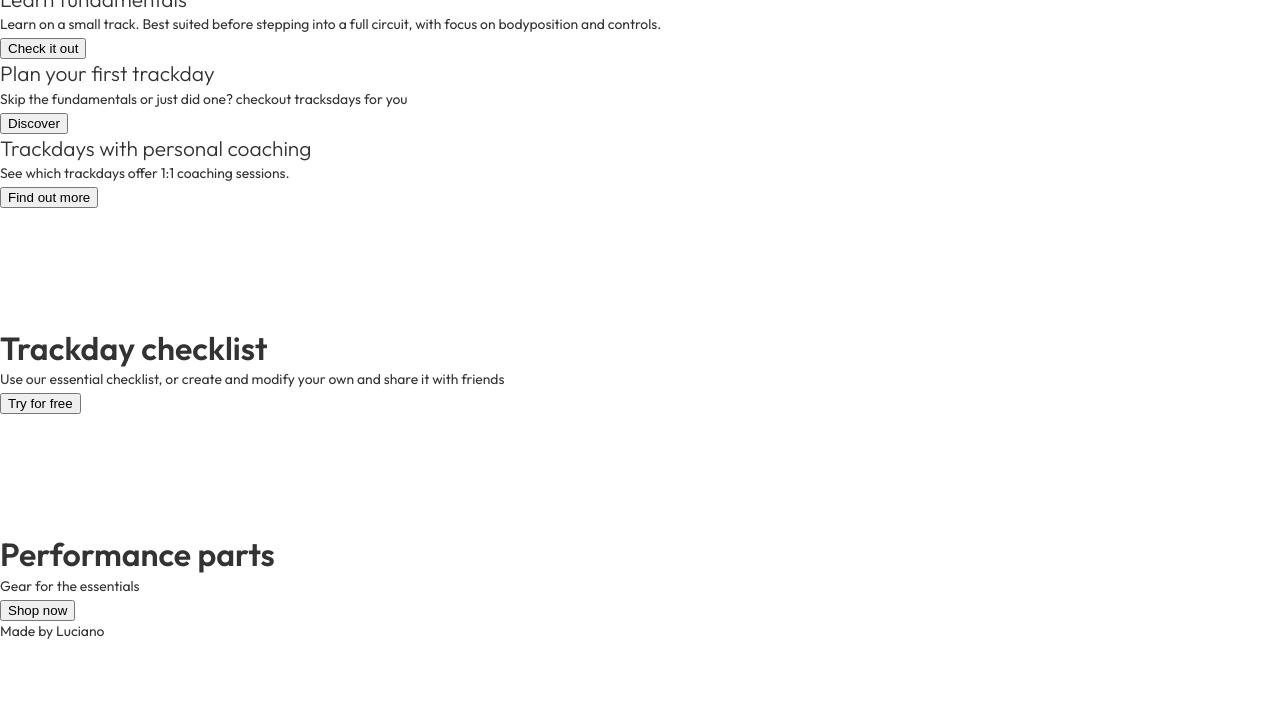
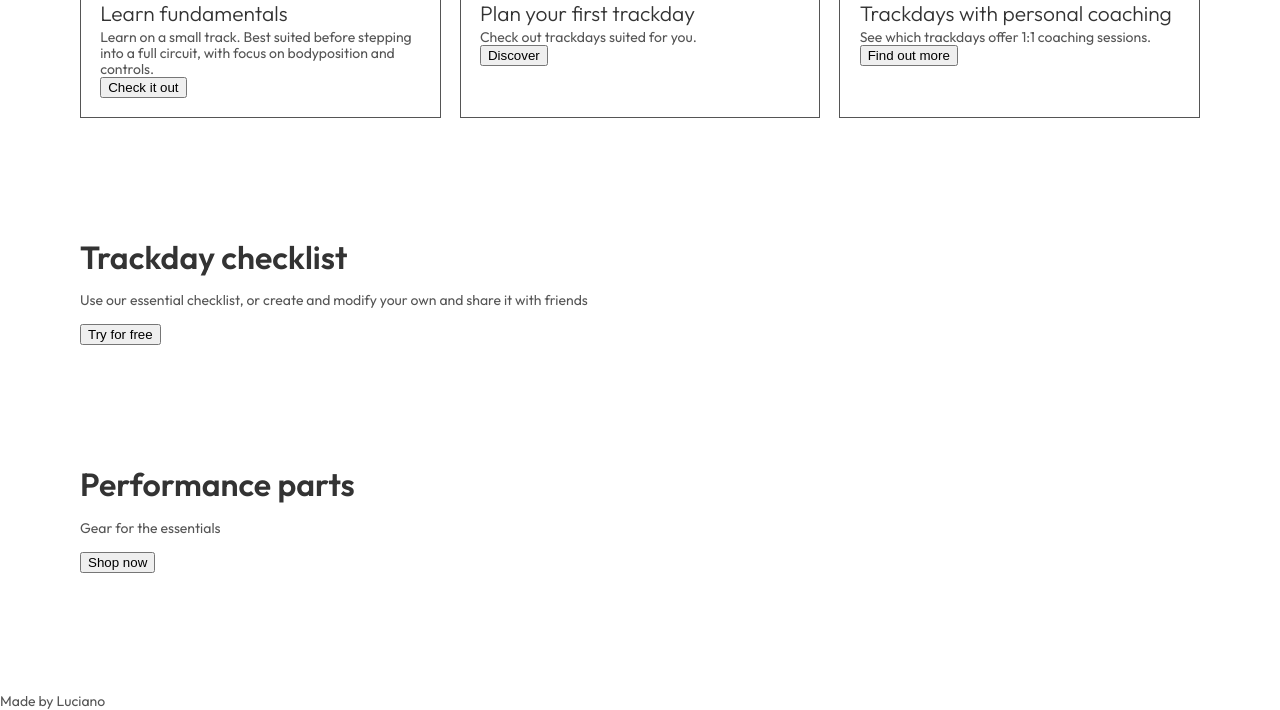
Before and after one commit to Luciano765/trackready, a plain HTML site: page index.html in a window 1280 px wide. Shown: the part 743-1453 px from the top of the page. Before the commit the page ends 1385 px from the top, so only its background shows below. Drawn offline with Linux system fonts and the light colour scheme.

Commit message:
Refactor TrackReady CSS strcuture

```diff
--- a/index.html
+++ b/index.html
@@ -14,6 +14,7 @@
     <body>
 
         <header>
+            <div class="container">
                 <nav>
                     <ul>
                         <li><a href="#">Home</a></li>
@@ -22,16 +23,17 @@
                         <li><a href="#">Performance parts</a></li>
                     </ul>
                 </nav>
+            </div>
         </header>
 
-        <main>
+        <main class="container">
 
-            <section id="hero" class="margin-bottom-80">
+            <section id="hero" class="section-spacing">
                 <h1>TrackReady</h1>
                 <p>Find your perfect trackday</p>
             </section>
 
-            <section id="search" class="margin-bottom-80">
+            <section id="search" class="section-spacing">
                <form action="#">
                     <h2>Find your perfect trackday</h2>
 
@@ -62,15 +64,17 @@
             </section>
 
 
-            <section id="featured" class="margin-bottom-80">
+            <section id="featured" class="section-spacing">
                 <h2>Featured trackday in Portimão</h2>
                 <p>Last spots left</p>
                 <button type="button">Sign up</button>
             </section>
 
 
-            <section id="curated-trackdays" class="margin-bottom-80">
+            <section id="curated-trackdays" class="section-spacing">
                 <h2>Curated trackdays</h2>
+
+                <div class="curated-trackday-list">
                     <article class="curated-trackday-card">
                         <h3>Learn fundamentals</h3>
                         <p>Learn on a small track. Best suited before stepping into a full circuit, with focus on bodyposition and controls.</p>
@@ -79,7 +83,7 @@
 
                     <article class="curated-trackday-card">
                         <h3>Plan your first trackday</h3>
-                    <p>Skip the fundamentals or just did one? checkout tracksdays for you</p>
+                        <p>Check out trackdays suited for you.</p>
                         <button type="button">Discover</button>
                     </article>
 
@@ -88,17 +92,18 @@
                         <p>See which trackdays offer 1:1 coaching sessions.</p>
                         <button type="button">Find out more</button>
                     </article>
+                </div>
 
             </section>
 
 
-            <section id="checklist" class="margin-bottom-80">
+            <section id="checklist" class="section-spacing">
                 <h2>Trackday checklist</h2>
                 <p>Use our essential checklist, or create and modify your own and share it with friends</p>
                 <button type="button">Try for free</button>
             </section>
 
-            <section id="performance-parts">
+            <section id="performance-parts" class="section-spacing">
                 <h2>Performance parts</h2>
                 <p>Gear for the essentials</p>
                 <button type="button">Shop now</button>
@@ -107,7 +112,9 @@
         </main>
 
         <footer>
+            <div class="conainer">
               <p>Made by Luciano</p>
+            </div>
         </footer>
 
     </body>
--- a/style.css
+++ b/style.css
@@ -8,56 +8,118 @@
     margin: 0;
 }
 
+/* ----------Variables---------------- */
+
+:root {
+    /* Colors */
+    --color-text-primary: #333;
+    --color-text-secondary: #555;
+    --color-background: #fff;
+    --color-accent: firebrick;
+
+    /* Typography */
+    --font-family-base: "Outfit", sans-serif;
+    --font-size-sm: 0.875rem;
+    --font-size-base: 1rem;
+    --font-size-md: 1.3125rem;
+    --font-size-lg: 2rem;
+    --font-size-xl: 3rem;
+
+    --font-weight-normal: 300;
+    --font-weight-bold: 600;
+
+    /* Spacing */
+    --space-xs: 0.5rem;
+    --space-sm: 1rem;
+    --space-md: 1.2rem;
+    --space-lg: 2rem;
+    --space-xl: 4rem;
+    --space-2xl: 7.5rem;
+
+
+}
+
+/* ---------- Page ---------------- */
+
 html {
     font-size: 16px;
 }
 
 body {
-    font-family: "Outfit", sans-serif;
-    line-height: 1.5;
+    font-family: var(--font-family-base);
+    line-height: var(--space-md);
+}
+
+.container {
+    width: min(100% - 2rem, 1120px);
+    margin-inline: auto;
+}
+
+section > * + * {
+    margin-block-start: var(--space-sm);
+}
+
+nav ul {
+    list-style: none;
+    display: flex;
+    gap: var(--space-md);
+    margin: var(--space-sm) 0;
+    padding: 0;
 }
 
 /* ----------Typography---------------- */
 h1 {
-    font-size: 3rem;
-    font-weight: 600;
+    font-size: var(--font-size-xl);
+    font-weight: var(--font-weight-bold);
     line-height: 1.2;
-    color: #333;
+    color: var(--color-accent);
     letter-spacing: 4px;
 }
 
 h2 {
-    font-size: 2rem;
-    font-weight: 600;
-    line-height: 1.3;
-    color: #333;
+    font-size: var(--font-size-lg);
+    font-weight: var(--font-weight-bold);
+    line-height: 1.2;
+    color: var(--color-text-primary);
 }
 
 h3 {
-    font-size: 1.31rem;
-    font-weight: 300;
+    font-size: var(--font-size-md);
+    font-weight: var(--font-weight-normal);
     line-height: 1.4;
-    color: #333;
+    color: var(--color-text-primary);
 }
 
 p {
-    font-size: 0.87rem;
-    line-height: 1.5;
-    color: #333;
+    font-size: var(--font-size-sm);
+    line-height: 1rem;
+    color: var(--color-text-secondary);
 }
 
 label {
-    font-size: 0.75rem;
-    line-height: 1.5;
-    color: #333;
+    font-size: var(--font-size-sm);
+    line-height: 1rem;
+    color: var(--color-text-secondary);
     text-transform: uppercase;
-    font-weight: 600;
+    font-weight: var(--font-weight-bold);
     letter-spacing: 1.2px;
 }
 
 
 /* ----------Sections---------------- */
 
-.margin-bottom-80 {
-    margin-bottom: 120px;
+.section-spacing {
+    margin-block-end: var(--space-2xl);
 }
+
+.curated-trackday-list {
+    display: flex;
+    justify-content: stretch;
+    gap: var(--space-md);
+}
+
+.curated-trackday-card {
+    flex: 1;
+    padding: var(--space-md);
+    border: 1px solid var(--color-text-secondary);
+}
```
Lines whose indentation alone changed are shown as unchanged.
